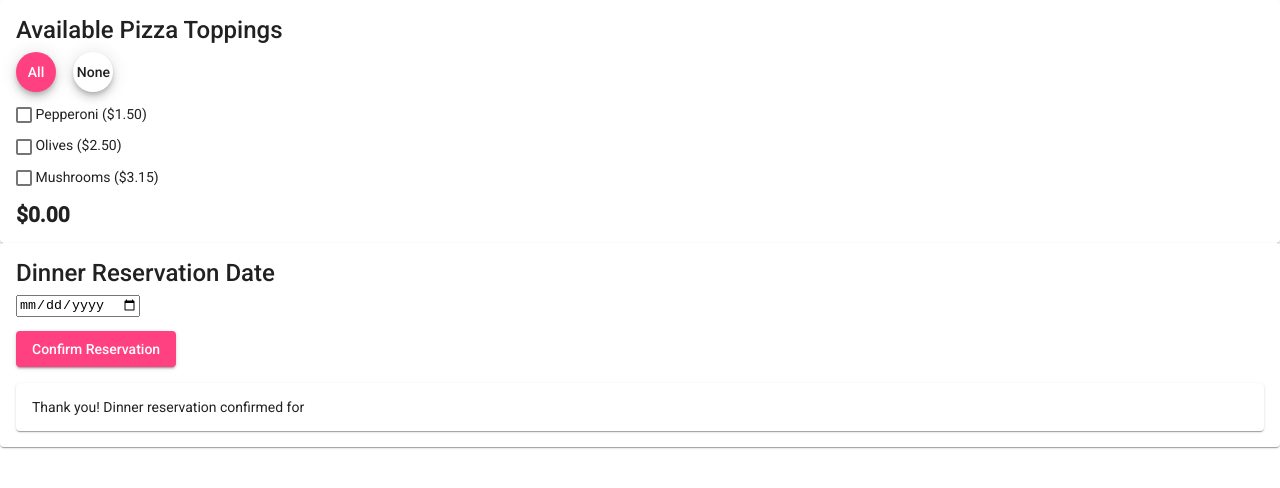
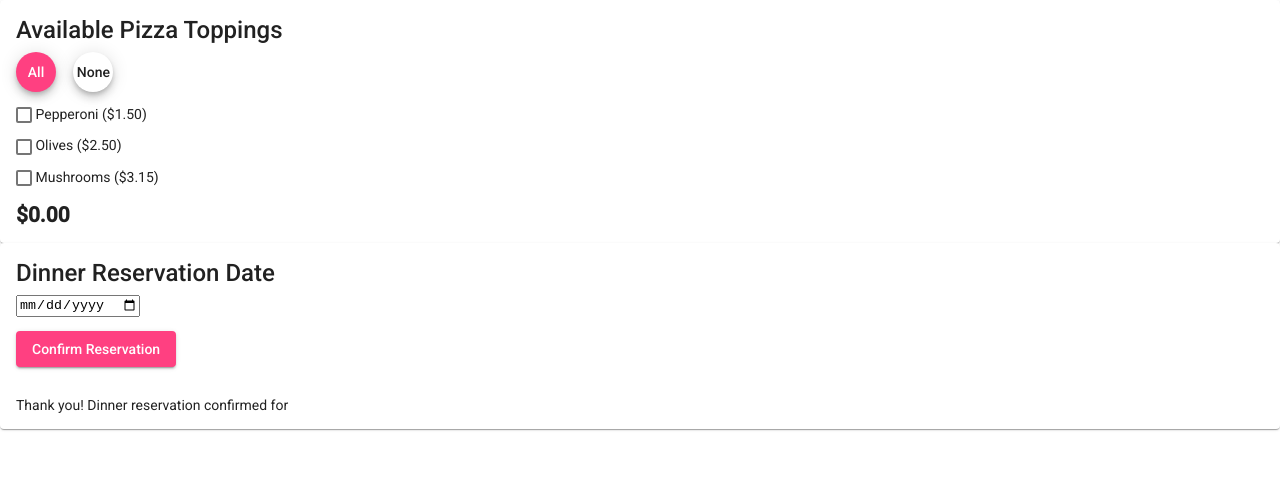
Before and after one commit to 2021-spring-jsf-tuth/components, an Angular app: page / in a window 1280 px wide. Both pictures are taken after a click on the button "Confirm Reservation". Shown: the top 488 px of the page. Built offline with nearby package versions, Linux system fonts and the light colour scheme.

Commit message:
Message appears when button is clicked
Used *ngIf

Handle date input changes

```diff
--- a/src/app/reservation-date/reservation-date.component.html
+++ b/src/app/reservation-date/reservation-date.component.html
@@ -6,7 +6,9 @@
         <input
             matInput
             type="date"
-            [(ngModel)]="selectedDate">
+            [(ngModel)]="selectedDate"
+            (change)="handleDateChange()"
+            (keydown.arrowDown)="handleDateArrows()">
         <div class="button-row">
             <button
                 mat-raised-button
@@ -16,8 +18,8 @@
             </button>
         </div>
         <br>
-        <mat-card>
-            Thank you! Dinner reservation confirmed for {{ selectedDate }}
-        </mat-card>
+        <p *ngIf="buttonWasClicked">
+            Thank you! Dinner reservation confirmed for {{ selectedDate | date:'fullDate'}}
+        </p>
     </mat-card-content>
 </mat-card>
--- a/src/app/reservation-date/reservation-date.component.ts
+++ b/src/app/reservation-date/reservation-date.component.ts
@@ -12,9 +12,19 @@ export class ReservationDateComponent implements OnInit {
   ngOnInit(): void {
   }
 
-  selectedDate = "";
+  buttonWasClicked = false;
+  selectedDate = '';
 
   confirmDate = () => {
+    this.buttonWasClicked = true;
     return this.selectedDate;
   };
+
+  handleDateChange = () => {
+    this.buttonWasClicked = false;
+  };
+
+  handleDateArrows = () => {
+    this.buttonWasClicked = false;
+  };
 }
```
